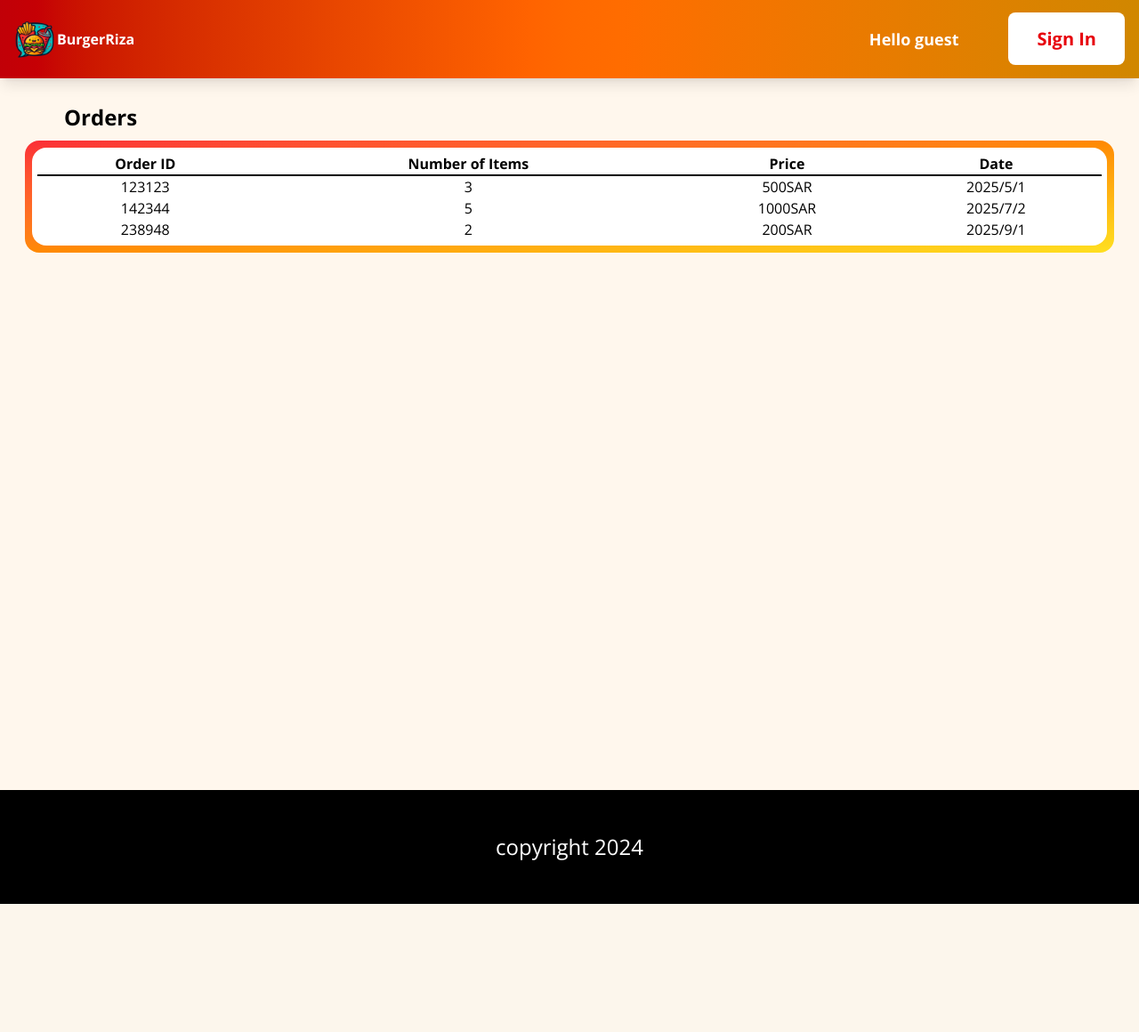
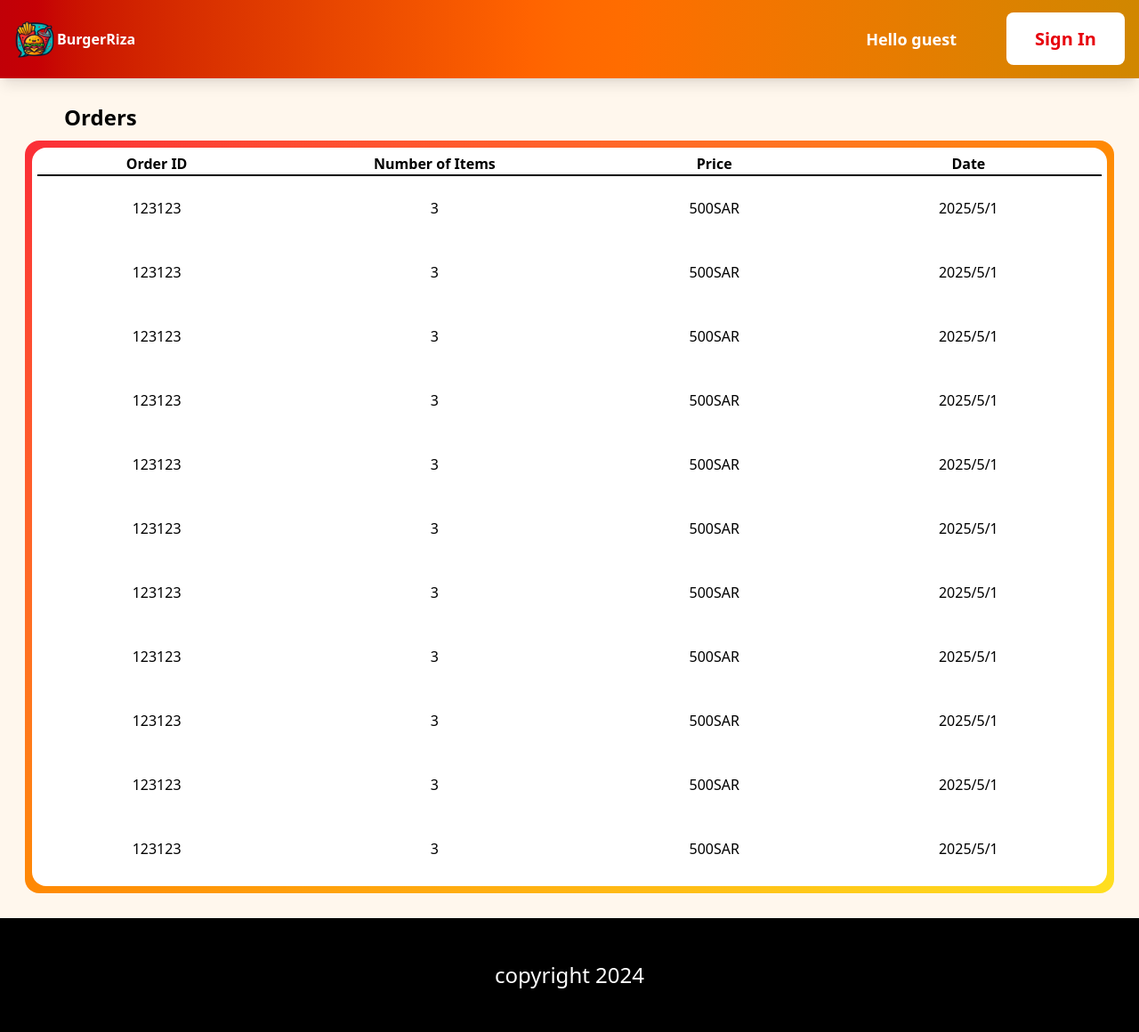
Before and after one commit to DevM7mdAli/BurgerRiza, a PHP site: page /orders.php in a window 1280 px wide. Shown: the whole page at 89% size. Before the commit the page ends 1016 px from the top, so only its background shows below. Run offline with PHP 8.4, Linux system fonts and the light colour scheme; style sheets or scripts are compiled from the project's sources.

Commit message:
small refactor to orders

```diff
--- a/index.php
+++ b/index.php
@@ -15,13 +15,9 @@ $result = mysqli_query($con, $query);
 // taking the result as assos array
 $output = mysqli_fetch_all($result, MYSQLI_ASSOC);
 
-
 mysqli_free_result($result);
 
 mysqli_close($con);
-
-
-
 ?>
 
 
--- a/orders.php
+++ b/orders.php
@@ -17,24 +17,16 @@
                         </tr>
                     </thead>
                     <tbody>
+                        <?php foreach ([1, 2, 3, 4, 56, 6, 3, 4, 5, 6, 7] as $hello) { ?>
                             <tr class="hover:bg-orange-300">
-                            <td>123123</td>
-                            <td>3</td>
-                            <td>500SAR</td>
-                            <td>2025/5/1</td>
+                                <td class="p-6">123123</td>
+                                <td class="p-6">3</td>
+                                <td class="p-6">500SAR</td>
+                                <td class="p-6">2025/5/1</td>
                             </tr>
-                        <tr class="hover:bg-orange-300">
-                            <td>142344</td>
-                            <td>5</td>
-                            <td>1000SAR</td>
-                            <td>2025/7/2</td>
-                            </tr>
-                        <tr class="hover:bg-orange-300">
-                            <td>238948</td>
-                            <td>2</td>
-                            <td>200SAR</td>
-                            <td>2025/9/1</td>
-                        </tr>
+                        <?php
+                        }
+                        ?>
                     </tbody>
                 </table>
             </div>
--- a/template/header.php
+++ b/template/header.php
@@ -25,16 +25,6 @@ $navList = [
   <link rel="preconnect" href="https://fonts.googleapis.com">
   <link rel="preconnect" href="https://fonts.gstatic.com" crossorigin>
   <link href="https://fonts.googleapis.com/css2?family=Open+Sans:ital,wght@0,300..800;1,300..800&display=swap" rel="stylesheet">
-  <style>
-    body {
-      font-family: "Open Sans", sans-serif;
-      font-optical-sizing: auto;
-      font-weight: 400;
-      font-style: normal;
-      font-variation-settings:
-        "wdth" 100;
-    }
-  </style>
   <title><?php APPNAME ?></title>
   <link href="./CSS/output.css" rel="stylesheet">
 </head>
--- a/template/index/restaurant.php
+++ b/template/index/restaurant.php
@@ -1,10 +1,10 @@
-<div class="text-3xl text-center p-12">
+<div class="text-3xl text-center p-12 min-h-screen">
   <h1 class="pb-24 font-bold"><?php echo htmlspecialchars($_SESSION["userName"]) . " main menu" ?></h1>
 
   <div class="grid grid-cols-3 gap-12" id="theBody">
     <?php foreach ($output as $burger) : ?>
 
-      <div class="flex flex-col justify-around gap-2  px-2 py-8 bg-white rounded-xl">
+      <div class="flex flex-col justify-around gap-2 px-2 py-8 bg-white rounded-xl">
         <img src="https://cdn.iconscout.com/icon/free/png-256/free-burger-2664522-2208951.png" alt="burger" class="w-24 h-24 block relative -top-10 -my-12 mx-auto bg-white shadow-md rounded-full">
         <h1 id="burgerName"> Burger Name: <?php echo htmlspecialchars($burger['burgerName']) ?> </h1>
         <div id="Extras" class="flex justify-center flex-wrap"> Extras: <?php foreach (explode(',', $burger['Extras']) as $Extra) { ?>
```
Also changed, not shown: sign-in.php (+17 -5 lines). Lines whose indentation alone changed are shown as unchanged.
